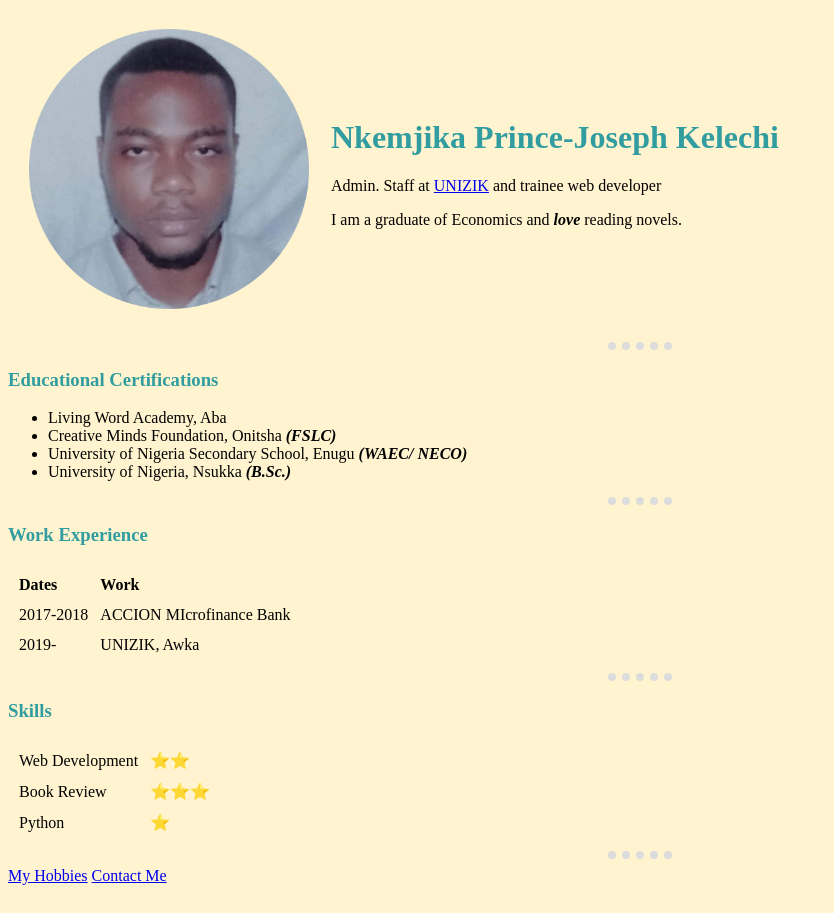
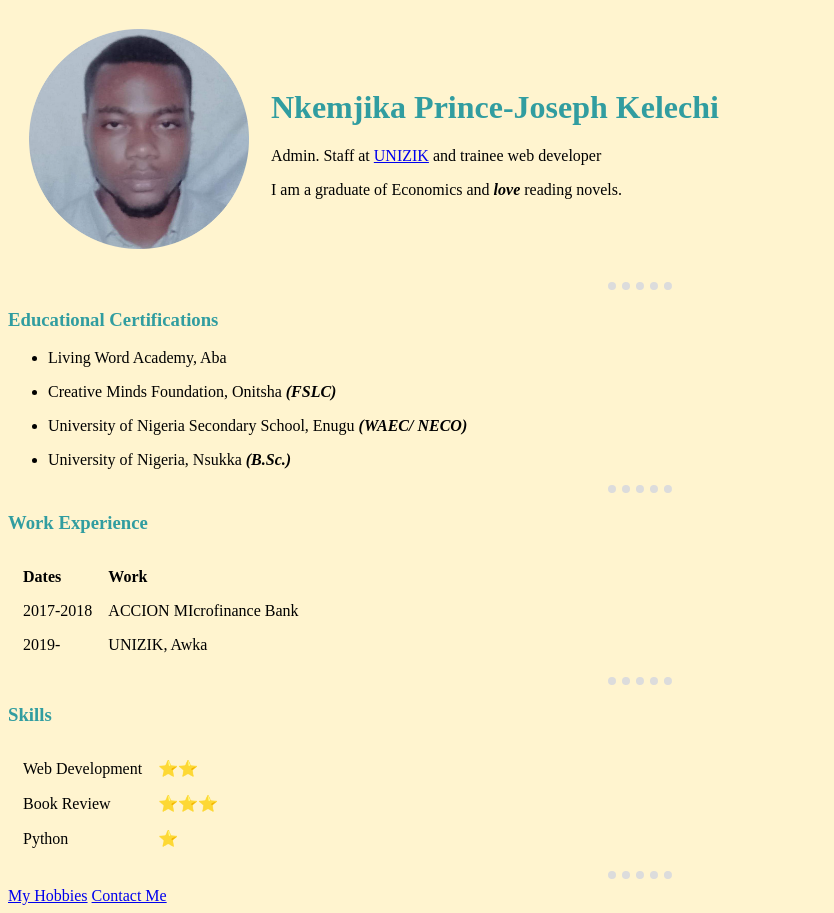
Before and after one commit to TendoP/cv, a plain HTML site: page index.html in a window 1280 px wide. Shown: the whole page, without its empty margins (0-834 px from the left). Drawn offline with Linux system fonts and the light colour scheme.

Commit message:
updated index.html

```diff
--- a/index.html
+++ b/index.html
@@ -3,38 +3,47 @@
 
   <head>
     <meta charset="utf-8">
-  <title>Kelechi's personal site</title>
+    <title>Kelechi's Curriculum Vitae</title>
     <link rel="stylesheet" href="css/styles.css">
+
     </head>
 
   <body>
     <table cellspacing="20">
       <tr>
-      <td><img src="images/kc NAU5609-modified.png" height="280px" width="280px" alt="Kelechi passport photograph"></td>
+        <td><img src="images/kc NAU5609-modified.png" height="220px" width="220px" alt="Kelechi passport photograph"></td>
         <td>
           <h1>Nkemjika Prince-Joseph Kelechi</h1>
           <p>Admin. Staff at <a href="https://unizik.edu.ng/">UNIZIK</a> and trainee web developer</p>
-        <p>I am a graduate of Economics and <em><strong>love</strong></em> reading novels.</p>
+          <p>I am a graduate of Economics and
+            <em>
+              <strong>love</strong>
+            </em>
+            reading novels.</p>
         </td>
       </tr>
     </table>
     <hr>
 
-  <h3>Educational Certifications</h3>
+    <h3 class="education">Educational Certifications</h3>
     <ul>
-      <li>Living Word Academy, Aba </li>
-      <li>Creative Minds Foundation, Onitsha <strong><em>(FSLC)</em></strong></li>
-      <li>University of Nigeria Secondary School, Enugu <em><strong>(WAEC/ NECO)</strong></em></li>
-      <li>University of Nigeria, Nsukka <em><strong>(B.Sc.)</strong></em></li>
+      <li><p>Living Word Academy, Aba</p></li>
+      <li><p>Creative Minds Foundation, Onitsha <strong><em>(FSLC)</em></strong></p></li>
+      <li><p>University of Nigeria Secondary School, Enugu <em><strong>(WAEC/ NECO)</strong></em></p></li>
+      <li><p>University of Nigeria, Nsukka <em><strong>(B.Sc.)</strong></em></p></li>
     </ul>
 
     <hr>
     <h3>Work Experience</h3>
-  <table cellspacing="10">
+    <table cellspacing="14">
       <thead>
         <tr>
-        <td><strong>Dates</strong></td>
-        <td><strong>Work</strong></td>
+          <td>
+            <strong>Dates</strong>
+          </td>
+          <td>
+            <strong>Work</strong>
+          </td>
         </tr>
       </thead>
       <tbody>
@@ -51,7 +60,7 @@
 
     <hr>
     <h3>Skills</h3>
-  <table cellspacing='10'>
+    <table cellspacing='14'>
       <tr>
         <td>Web Development</td>
         <td>⭐⭐</td>
@@ -65,15 +74,12 @@
         <td>⭐</td>
       </tr>
 
-
     </table>
-
 
     <hr>
     <a href="hobbies.html">My Hobbies</a>
     <a href="contact-me.html">Contact Me</a>
 
-
   </body>
 
 </html>
```
Lines whose indentation alone changed are shown as unchanged.
